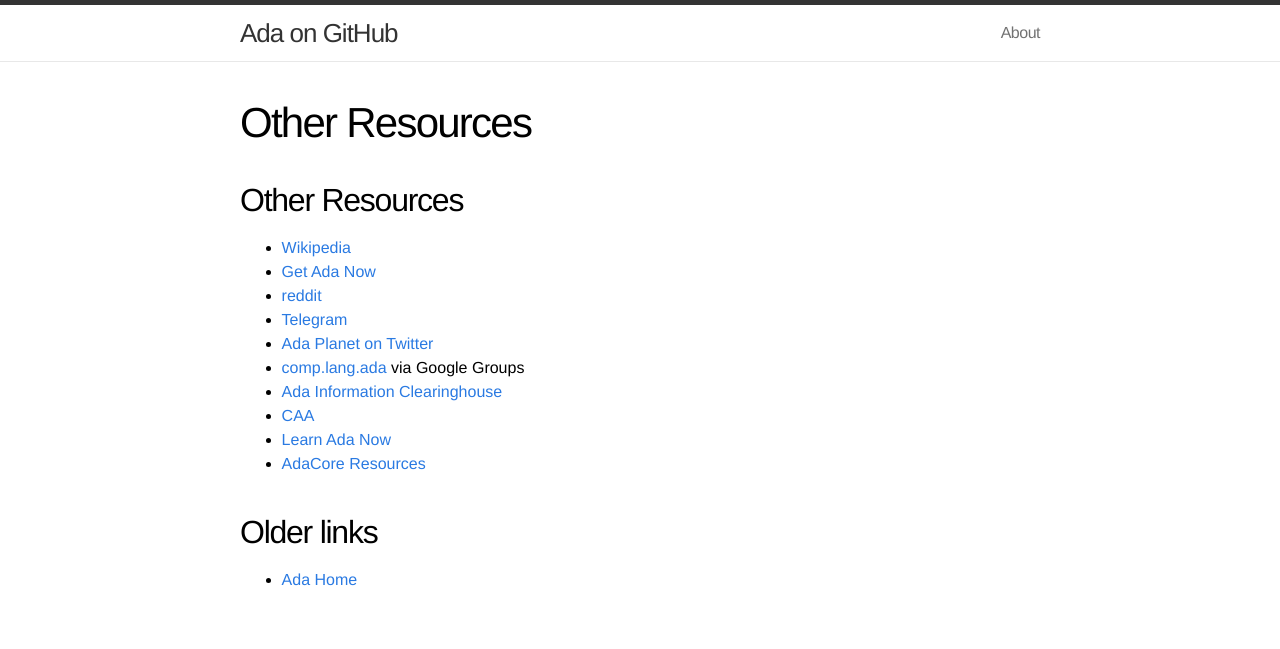
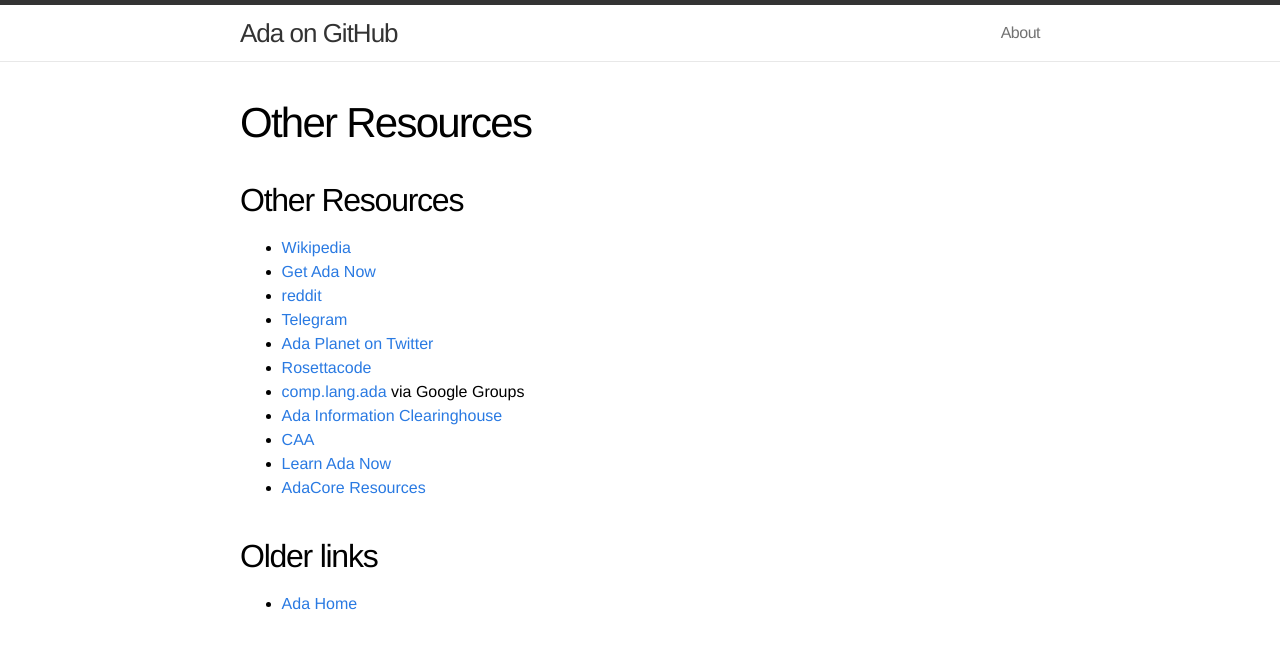
Before and after one commit to quornings/quornings.github.io, a Jekyll site: the page built from other.md, in a window 1280 px wide. Shown: the top 649 px of the page. Built offline with Jekyll 4.4.1, drawn with Linux system fonts in a browser that asks for light colours.

Commit message:
Add Rosettacode

```diff
--- a/other.md
+++ b/other.md
@@ -11,6 +11,7 @@ permalink: /other/
 - [reddit](https://www.reddit.com/r/ada/)
 - [Telegram](https://t.me/ada_lang)
 - [Ada Planet on Twitter](https://twitter.com/adaplanet1)
+- [Rosettacode](https://rosettacode.org/wiki/Category:Ada)
 - [comp.lang.ada](https://groups.google.com/forum/#!forum/comp.lang.ada) via Google Groups
 - [Ada Information Clearinghouse](https://www.adaic.org)
 - [CAA](http://www.ada-auth.org)
```
